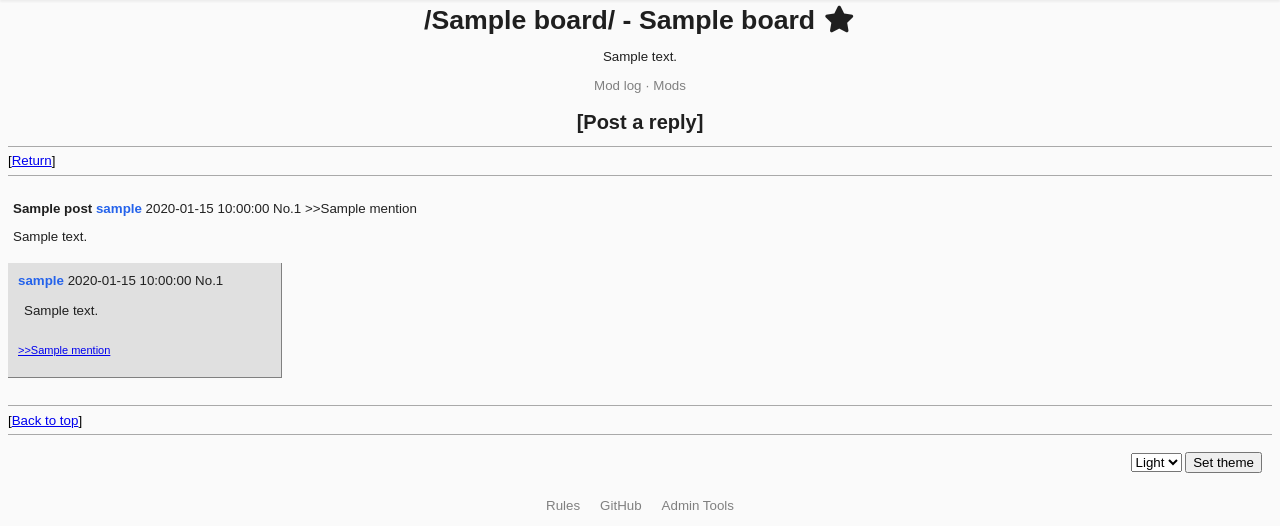
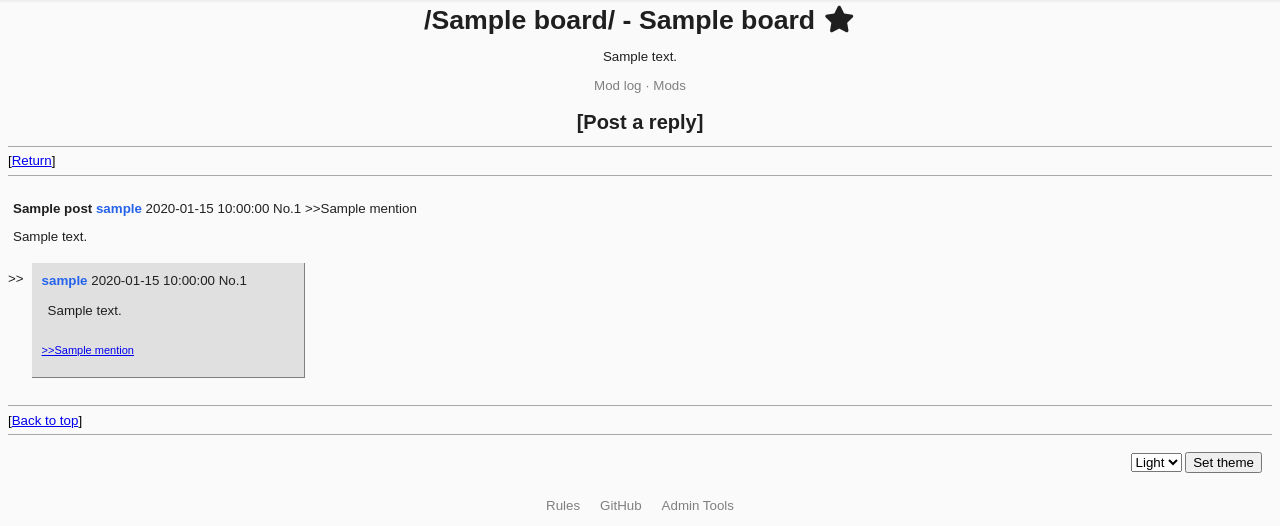
Before and after one commit to IThinkImOKAY/site, a Flask app: template templates/post.html in a window 1280 px wide. Shown: the part 45-571 px from the top of the page. Run offline with Flask 2, Linux system fonts and the light colour scheme; the template is opened without the code that fills it: most values are stand-ins (such as "Sample title", 1, 10 or a date in 2020).

Commit message:
yuore mother

```diff
--- a/templates/comment_listing.html
+++ b/templates/comment_listing.html
@@ -1,5 +1,6 @@
 <div id="commments">
     {% for c in comments %}
+    <p class="comment-arrows">>> </p>
     <div id="p{{ c.id }}" class="post post-reply">
         <div class="post-content">
             <div class="text-muted post-info"><strong>{% if c.author %}<span class="author author-user">{{ c.author.username }}</span>{% else %}<span class="author author-anon">Anonymous</span>{% endif %} </strong> <span class="post-age" title="{{ c.age }}">{{ c.created_date }}</span> <a href="#p{{ c.id }}" title="Link to this post">No.</a><a href="javascript:quote('{{ c.id }}')" title="Reply">{{ c.id }}</a>{% if u and u.is_admin %} <form class="inline" action="/*/admin/remove/{{ c.id }}" method="post"><input type="hidden" name="formkey" value="{{ u.formkey }}" />[<input type="submit" class="btn-link text-danger" value="delete" title="trolling" />]</form>{% endif %}</div>
```
